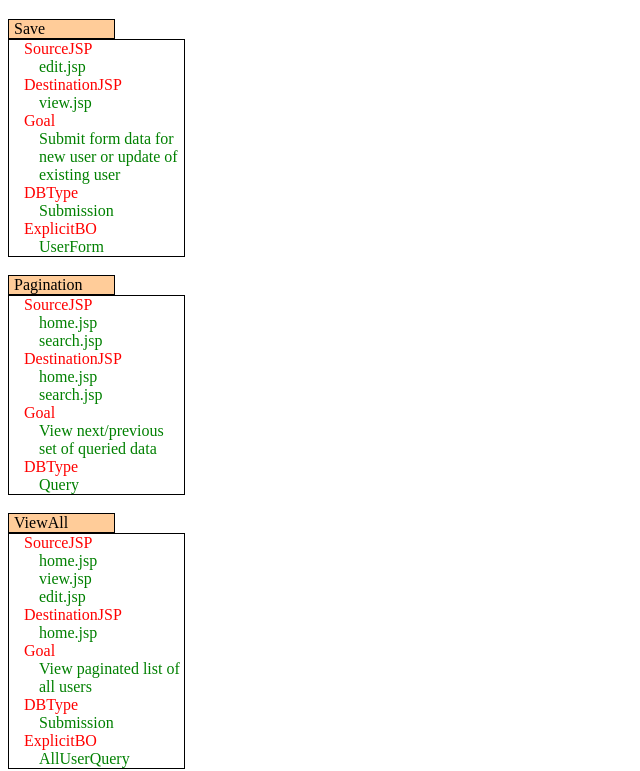
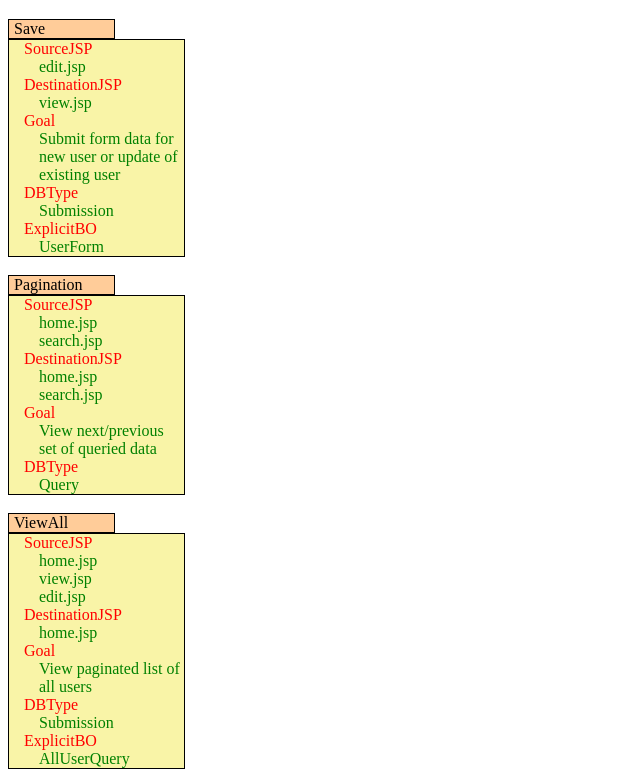
Before and after one commit to raspiz/jQuery-demo, a plain HTML site: page actions.html in a window 1280 px wide. Shown: the part 61-832 px from the top of the page, without its empty margins (0-640 px from the left). Drawn offline with nearby package versions, Linux system fonts and the light colour scheme.

Commit message:
Changed bg color on actions

```diff
--- a/actions.html
+++ b/actions.html
@@ -15,7 +15,7 @@
 			.padme {padding-left:15px;}
 			.actions {width:100px;border: black solid 1px;
 				background-color: #FFCC99;padding-left:5px;}
-			.actionDets {border:black solid 1px;width:175px;}
+			.actionDets {border:black solid 1px;width:175px;background-color:#F9F4A7;}
 		</style>
 
 	</head>
```
